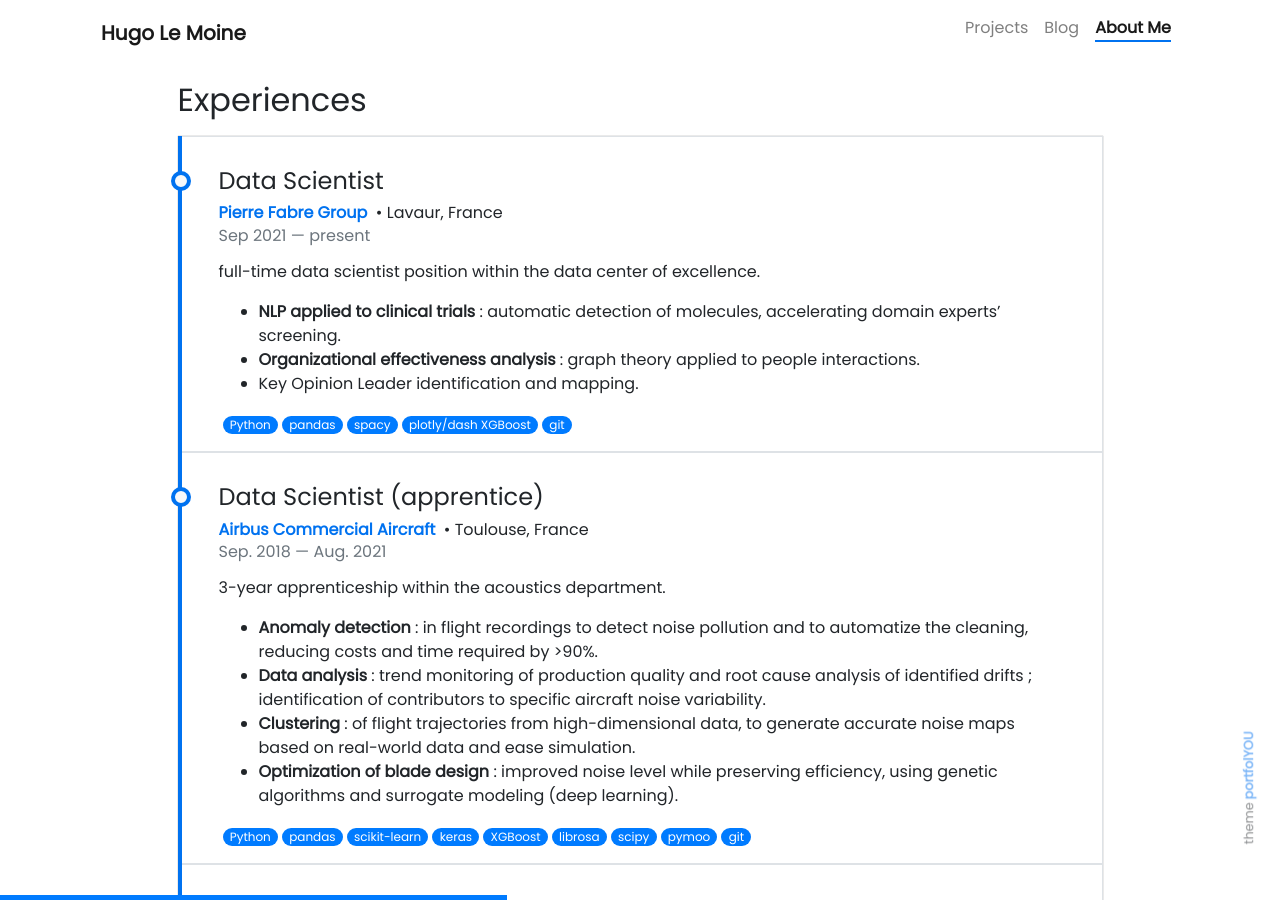
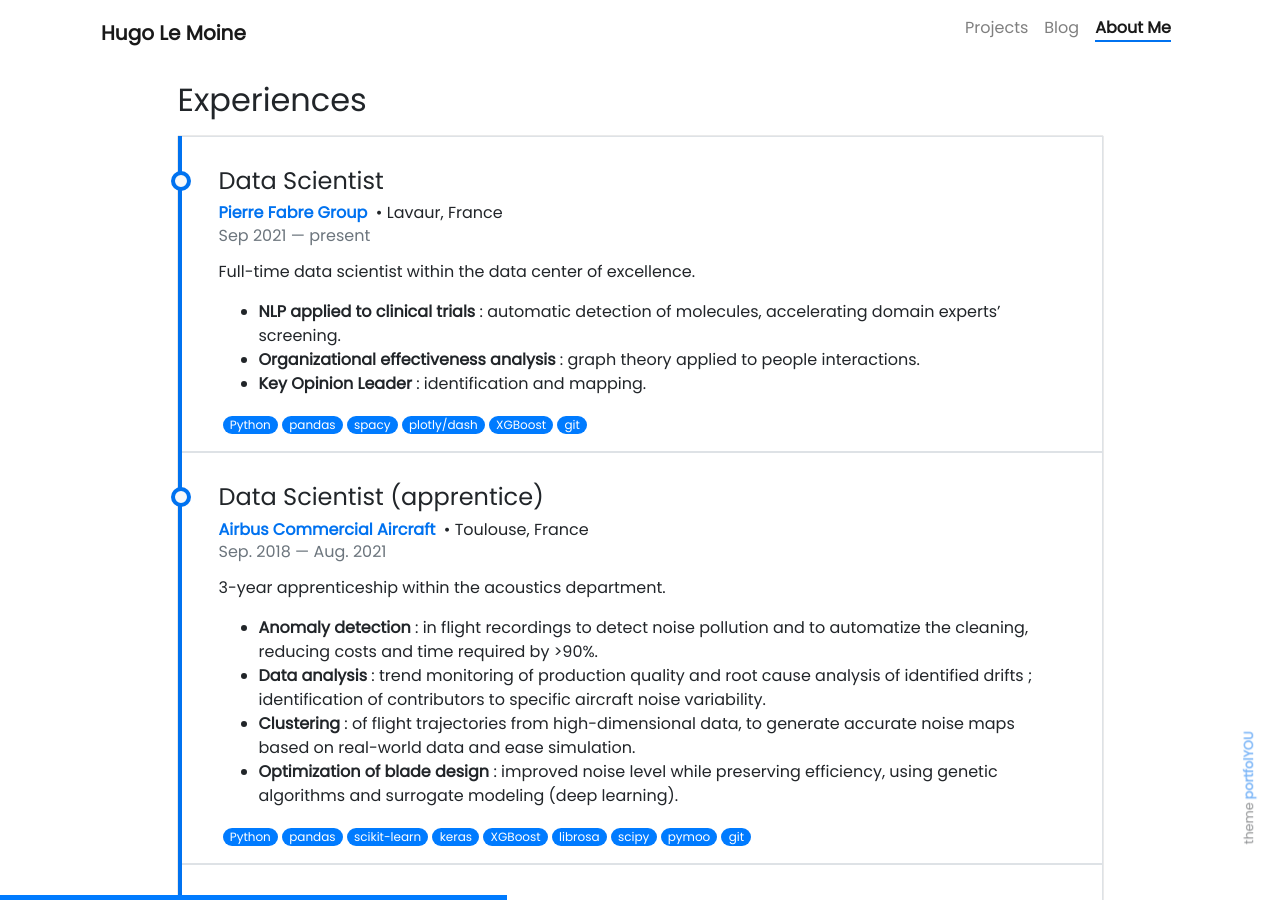
Before and after one commit to hugolmn/hugolmn.github.io, a Jekyll site: the page built from pages/about.md, in a window 1280 px wide and 900 px high, scrolled down 1016 px. Built offline with Jekyll 4.4.1, drawn with Linux system fonts in a browser that asks for light colours; nearby versions of some CDN libraries; emoji names are drawn with the system emoji font.

Commit message:
Update experiences-timeline.yml

```diff
--- a/_data/experiences-timeline.yml
+++ b/_data/experiences-timeline.yml
@@ -1,16 +1,16 @@
 - entity: Pierre Fabre Group
-  link : https://www.airbus.com/
+  link : https://www.pierre-fabre.com
   location: Lavaur, France
   country: France
   role: Data Scientist
   from: Sep 2021
   to: present
-  description: full-time data scientist position within the data center of excellence.
+  description: Full-time data scientist  within the data center of excellence.
   courses:
     - "NLP applied to clinical trials: automatic detection of molecules, accelerating domain experts’ screening."
     - "Organizational effectiveness analysis: graph theory applied to people interactions."
-    - "Key Opinion Leader identification and mapping."
-  tools: [Python, pandas, spacy, plotly/dash XGBoost, git]
+    - "Key Opinion Leader: identification and mapping."
+  tools: [Python, pandas, spacy, plotly/dash, XGBoost, git]
 
 - entity: Airbus Commercial Aircraft
   link : https://www.airbus.com/
```
